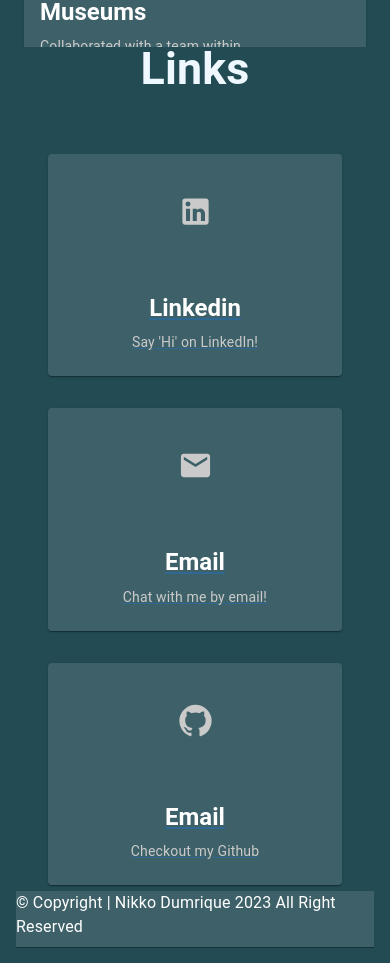
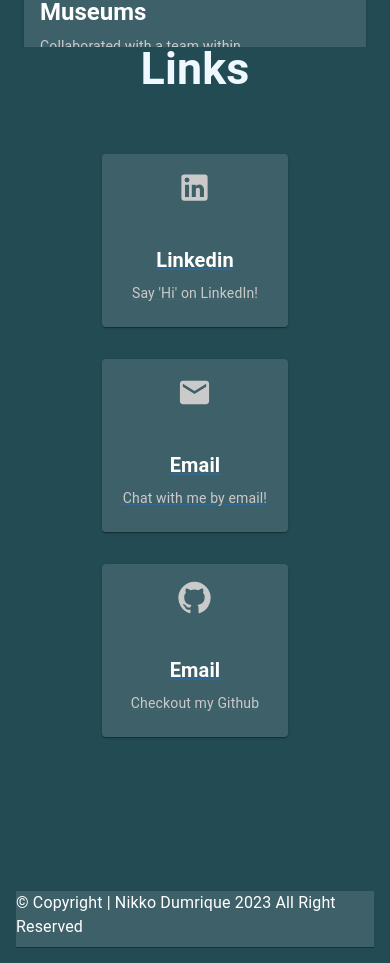
Before and after one commit to nkoda/nkoda.github.io, a React (Create React App) app: page / in a window 390 px wide. Shown: the part 3520-4483 px from the top of the page. Built offline with nearby package versions, Linux system fonts and the light colour scheme.

Commit message:
fixing mobile issues

```diff
--- a/public/index.html
+++ b/public/index.html
@@ -33,7 +33,7 @@
       work correctly both with client-side routing and a non-root public URL.
       Learn how to configure a non-root public URL by running `npm run build`.
     -->
-    <title>React App</title>
+    <title>Nikko</title>
   </head>
   <body>
     <noscript>You need to enable JavaScript to run this app.</noscript>
--- a/src/components/main-sections/contact.main-section.jsx
+++ b/src/components/main-sections/contact.main-section.jsx
@@ -39,14 +39,14 @@ const ContactSection = () => {
             <div>
                 <h1>Links</h1>
               <Grid container spacing={4} sx={{padding:4, justifyContent:'center', display:'flex'}}>
-                <Grid item xs={12} sm={6} md={3}>
+                <Grid item xs={8} sm={6} md={3}>
                     <Link href='https://www.linkedin.com/in/nikkodumrique/' target="_blank" rel="noopener">
                         <Card sx={cardStyle}>
-                            <Box sx={{padding:5}}>
+                            <Box sx={{padding:2}}>
                                 <LinkedInIcon fontSize="large"/>
                             </Box>
                         <CardContent>
-                            <Typography gutterBottom variant="h5" component="div" sx={titleStyle}>
+                            <Typography gutterBottom variant="h6" component="div" sx={titleStyle}>
                                 Linkedin
                                 </Typography>
                                 <Typography variant="body2" >
@@ -56,14 +56,14 @@ const ContactSection = () => {
                         </Card>
                     </Link>
                 </Grid>
-                <Grid item xs={12} sm={6} md={3}>
+                <Grid item xs={8} sm={6} md={3}>
                 <Link href='mailto:dumriquenikko@gmail.com' target="_blank" rel="noopener">
                   <Card sx={cardStyle}>
-                    <Box sx={{padding:5}}>
-                                <EmailIcon fontSize="large"/>
+                    <Box sx={{padding:2}}>
+                        <EmailIcon fontSize="large"/>
                     </Box>
                   <CardContent>
-                    <Typography gutterBottom variant="h5" component="div" sx={titleStyle}>
+                    <Typography gutterBottom variant="h6" component="div" sx={titleStyle}>
                         Email
                         </Typography>
                         <Typography variant="body2" >
@@ -73,14 +73,14 @@ const ContactSection = () => {
                   </Card>
                   </Link>
                 </Grid>
-                <Grid item xs={12} sm={6} md={3}>
+                <Grid item xs={8} sm={6} md={3}>
                 <Link href='https://github.com/nkoda' target="_blank" rel="noopener">
                   <Card sx={cardStyle}>
-                    <Box sx={{padding:5}}>
-                                <GitHubIcon fontSize="large"/>
+                    <Box sx={{padding:2}}>
+                        <GitHubIcon fontSize="large"/>
                     </Box>
                   <CardContent>
-                    <Typography gutterBottom variant="h5" component="div" sx={titleStyle}>
+                    <Typography gutterBottom variant="h6" component="div" sx={titleStyle}>
                         Email
                         </Typography>
                         <Typography variant="body2" >
```
